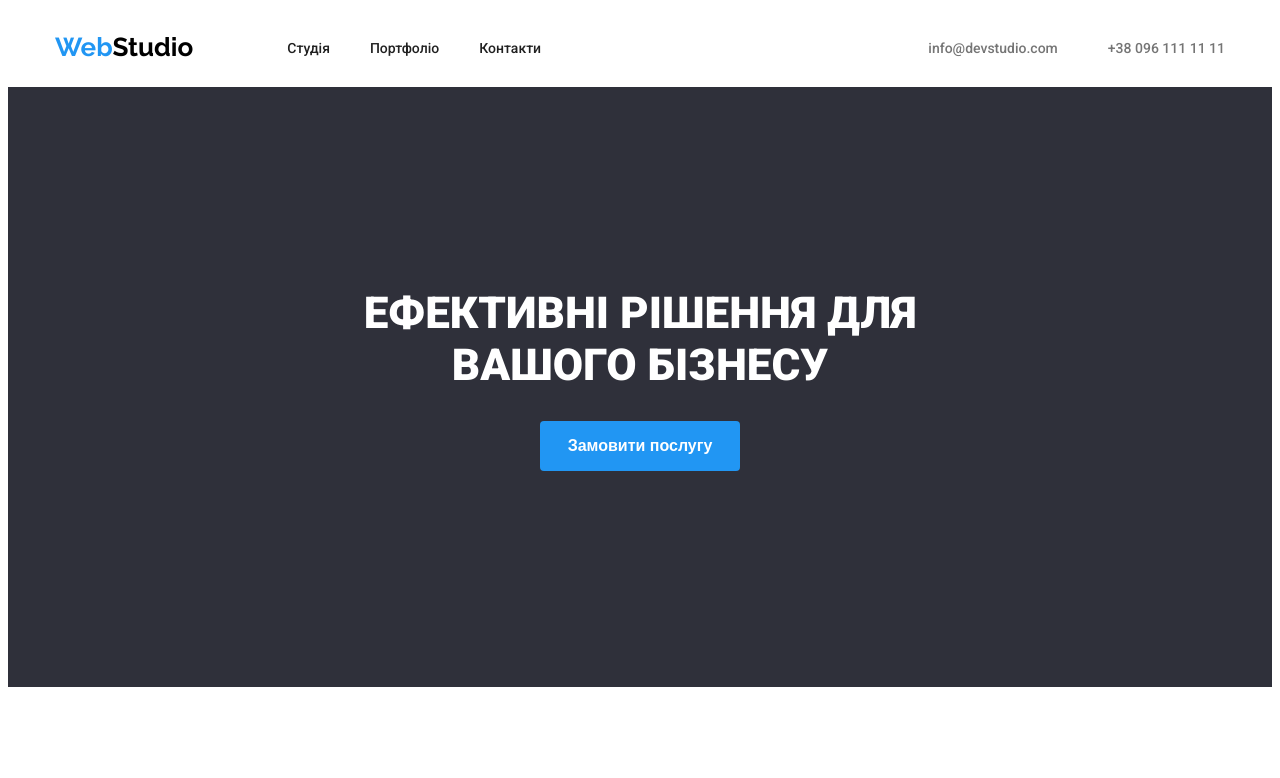
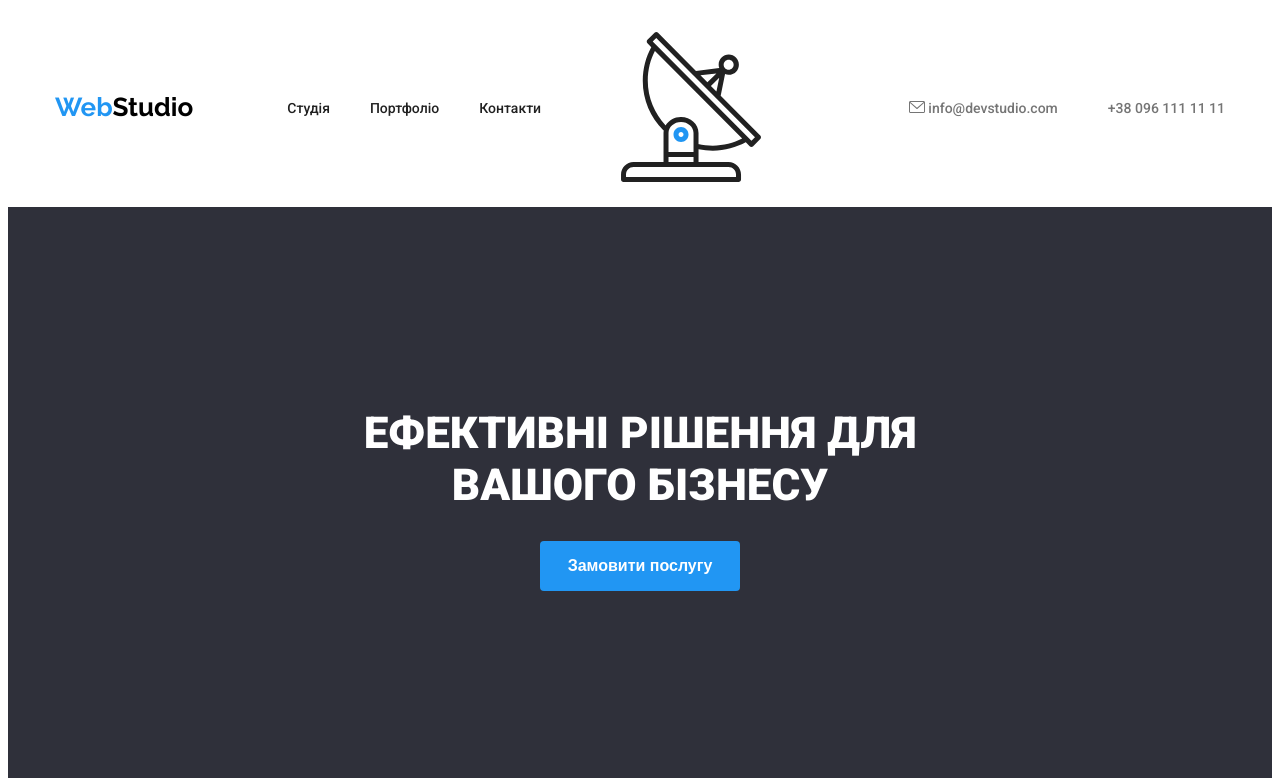
Before and after one commit to sallavander/goit-hw4, a plain HTML site: page index.html in a window 1280 px wide. Shown: the top 778 px of the page. Drawn offline with Linux system fonts and the light colour scheme.

Commit message:
Added SVG files

```diff
--- a/css/styles.css
+++ b/css/styles.css
@@ -94,7 +94,11 @@ body{
     margin-right: 0;
 }
 
-
+.icon{
+    fill:#757575;
+    width: 300px;
+    height: 150px;
+}
 
 .contact{
    display: flex;
--- a/index.html
+++ b/index.html
@@ -23,9 +23,14 @@
                     </li>
                 </ul>
             </nav>
+            <svg class="icon" width="16" height="12" fill="none">
+                <use href="./images/symbol-defs.svg#icon-antenna"></use>
+            </svg>
             <ul class="contact list">
                 <li class="item">
-                    <a class="link" href = "mailto:info@devstudio.com">info@devstudio.com</a>
+                    <a class="link" href = "mailto:info@devstudio.com">
+                        <svg xmlns="http://www.w3.org/2000/svg" width="16" height="12" fill="none"><path fill="#757575" d="M14.5 0h-13C.673 0 0 .673 0 1.5v9c0 .827.673 1.5 1.5 1.5h13c.827 0 1.5-.673 1.5-1.5v-9c0-.827-.673-1.5-1.5-1.5Zm0 1c.068 0 .133.014.192.039L8 6.839l-6.692-5.8A.498.498 0 0 1 1.5 1h13Zm0 10h-13a.5.5 0 0 1-.5-.5V2.095l6.672 5.783a.5.5 0 0 0 .656 0L15 2.095V10.5a.5.5 0 0 1-.5.5Z"/></svg>
+                        info@devstudio.com</a>
                 </li>
                 <li class="item">
                     <a class="link" href = "tel:+380961111111">+38 096 111 11 11</a>
```
Also changed, not shown: images/Web Studio Version.jpg (added), images/symbol-defs.svg (added).
